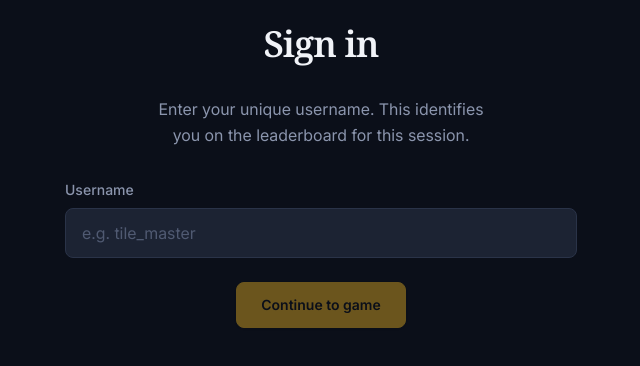
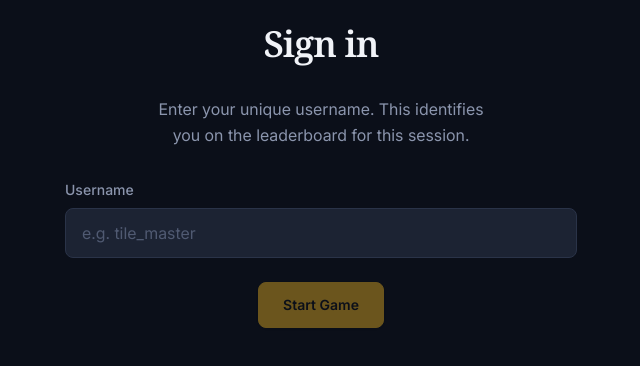
Before and after one commit to adnan2002/handbetting, a React (Vite) app: page /signin in a window 1280 px wide. Shown: the top 366 px of the page, without its empty margins (319-959 px from the left). Built offline with nearby package versions, Linux system fonts and the light colour scheme.

Commit message:
few edits

```diff
--- a/src/pages/game/TileCard.tsx
+++ b/src/pages/game/TileCard.tsx
@@ -49,7 +49,7 @@ export default function TileCard({ tile, faceDown = false, size = 'standard', an
 
     if (faceDown || !tile) {
         return (
-            <div className={`${sizeClass} flex-shrink-0 overflow-hidden rounded-lg border border-border bg-bg-elevated`}>
+            <div className={`${sizeClass} flex shrink-0 overflow-hidden rounded-lg border border-border bg-bg-elevated`}>
                 <img src={tileBackImage} alt="Hidden tile" className="h-full w-full object-cover" draggable={false} />
             </div>
         )
@@ -60,7 +60,7 @@ export default function TileCard({ tile, faceDown = false, size = 'standard', an
 
     return (
         <motion.div
-            className={`${sizeClass} relative flex flex-shrink-0 flex-col items-center justify-center overflow-hidden rounded-lg border-2 ${borderColor} bg-[#F8FAFC]`}
+            className={`${sizeClass} relative flex shrink-0 flex-col items-center justify-center overflow-hidden rounded-lg border-2 ${borderColor} bg-[#F8FAFC]`}
             initial={animateReveal ? { opacity: 0, scale: 0.92, y: 12, rotateY: -90 } : false}
             animate={{ opacity: 1, scale: 1, y: 0, rotateY: 0 }}
             transition={{ duration: 0.28, ease: 'easeOut' }}
--- a/src/pages/signin/SignIn.tsx
+++ b/src/pages/signin/SignIn.tsx
@@ -52,7 +52,7 @@ const SignIn = () => {
                 </div>
                 <div className="text-center">
                     <Button type="submit" disabled={!canContinue}>
-                        Continue to game
+                        Start Game
                     </Button>
                 </div>
             </form>
```
